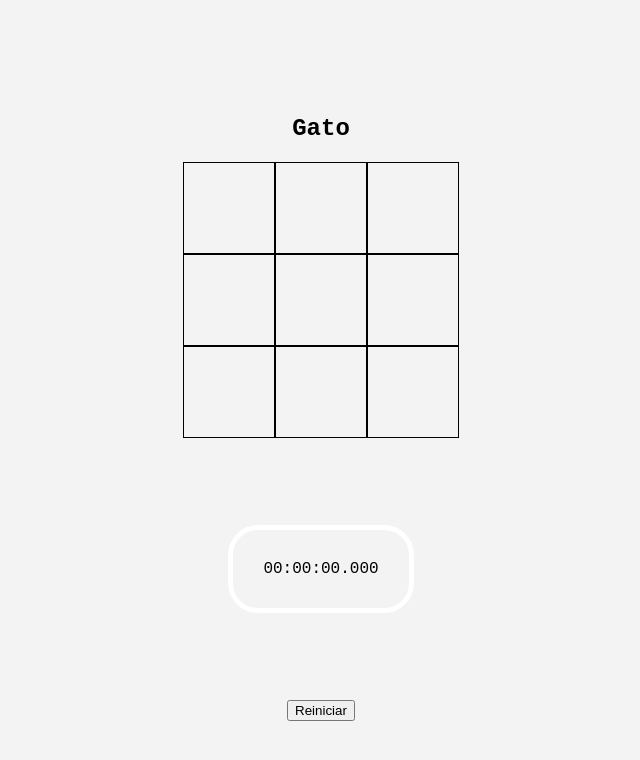
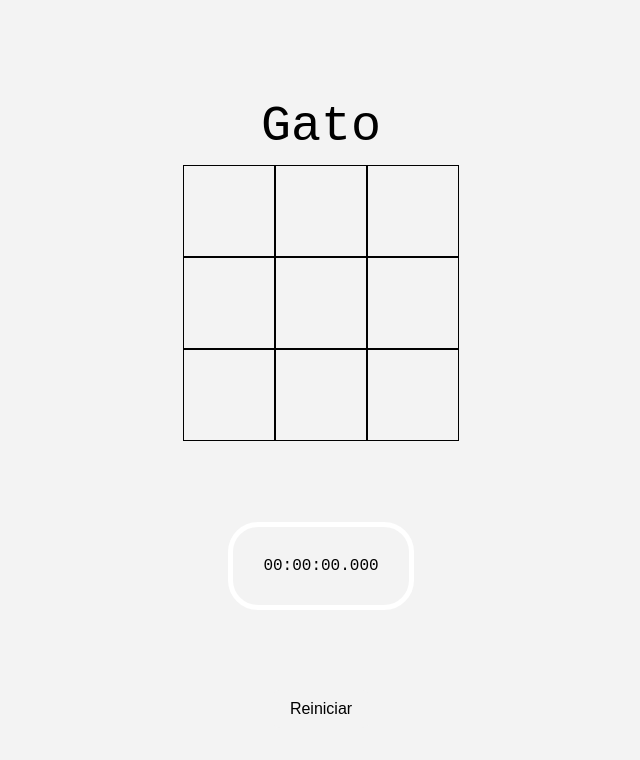
Before and after one commit to DaniPau19/gato, a plain HTML site: page index.html in a window 1280 px wide. Shown: the whole page, without its empty margins (327-967 px from the left). Drawn offline with Linux system fonts and the light colour scheme.

Commit message:
Gato final

```diff
--- a/css/gato.css
+++ b/css/gato.css
@@ -8,6 +8,7 @@ body {
     place-items: center;
     overflow: hidden;
 }
+
 
 header {
     height: 15vh;
@@ -26,7 +27,7 @@ main {
 
 #game .cuadro {
     height: 90px;
-    width: 90px;
+    min-width: 90px;
     font-size: 3rem;
     display: grid;
     place-items: center;
@@ -57,3 +58,28 @@ footer {
     padding: 30px;
     border: 5px solid white;
 }
+button{
+        display: inline-block;
+        padding: 10px 20px;
+        background-color: #f3f3f3;
+        color: black;
+        text-align: center;
+        text-decoration: none;
+        font-size: 16px;
+        border: none;
+        border-radius: 10px;
+        border-color: #7c415b;
+        cursor: pointer;
+    }
+
+
+    button:hover {
+        background-color: #717978;
+    }
+
+    p
+    {
+        font-size: 50px;
+        margin: 10px;
+
+    }
--- a/index.html
+++ b/index.html
@@ -12,7 +12,7 @@
 <body>
     <main>
         <section id="game">
-            <h2>Gato</h2>
+            <p>Gato</p>
             <div class="cuadro" id="c1"></div>
             <div class="cuadro" id="c2"></div>
             <div class="cuadro" id="c3"></div>
```
